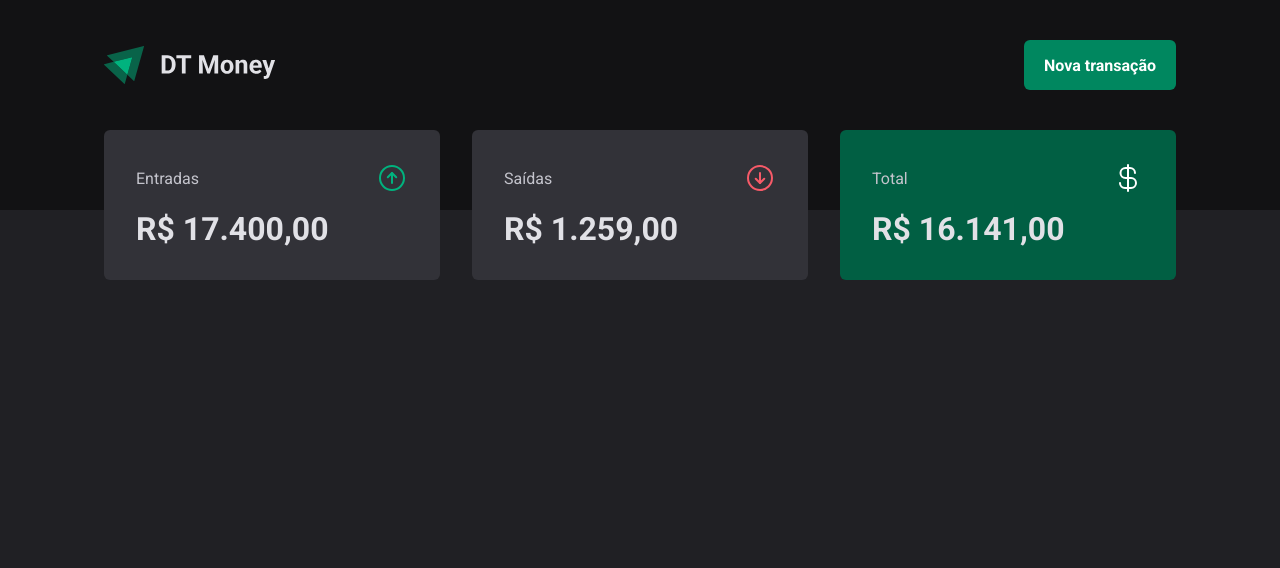
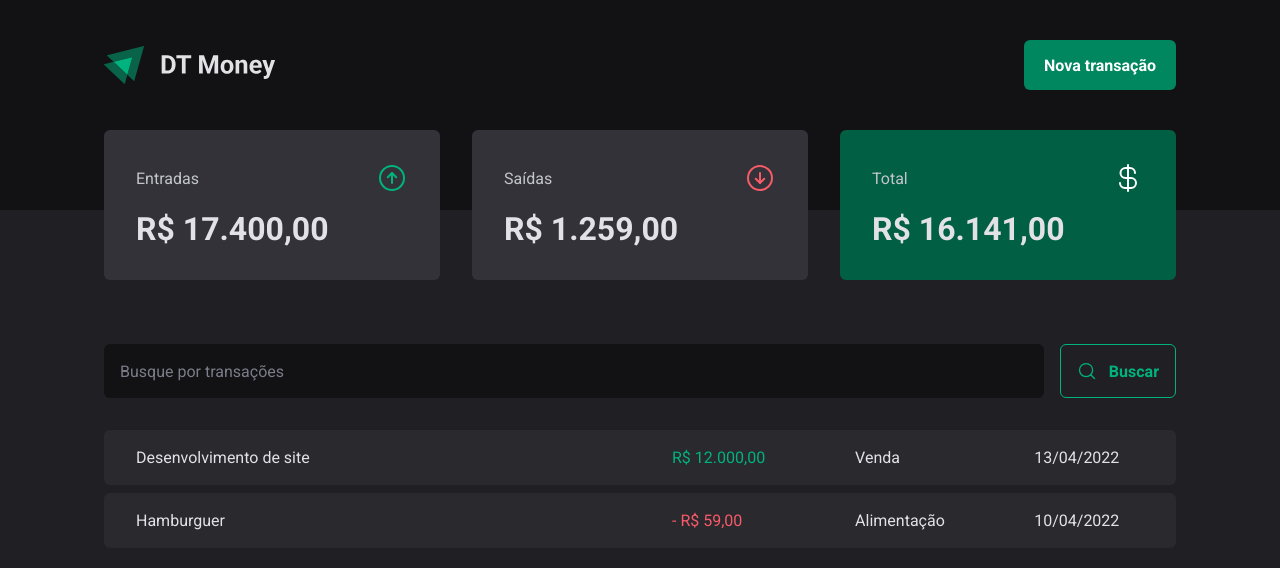
Before and after one commit to Jeffersoncharlles/dtmoney, a React (Vite) app in the folder web/: page / in a window 1280 px wide. Shown: the top 568 px of the page. Built offline with nearby package versions, Linux system fonts and the light colour scheme.

Commit message:
chore:seach form layout create

```diff
--- /dev/null
+++ b/web/src/components/Table/SearchForm/index.tsx
@@ -0,0 +1,18 @@
+import { MagnifyingGlass } from 'phosphor-react';
+import {
+    SearchFormContainer,
+} from './styles';
+
+export const SearchForm = () => {
+
+    return (
+        <SearchFormContainer>
+            <input type="text" placeholder='Busque por transações' />
+            <button type="submit">
+                <MagnifyingGlass size={20} />
+                Buscar
+            </button>
+
+        </SearchFormContainer>
+    );
+}
--- /dev/null
+++ b/web/src/components/Table/SearchForm/styles.ts
@@ -0,0 +1,45 @@
+import styled from 'styled-components';
+
+export const SearchFormContainer = styled.form`
+    display: flex;
+    gap: 1rem;
+
+
+    input {
+        flex:1;
+        border-radius: 6px;
+        border: 0;
+        background: ${props => props.theme['gray-900']};
+        color: ${props => props.theme['gray-300']};
+        padding: 1rem;
+
+        &::placeholder{
+            color: ${props => props.theme['gray-500']};
+        }
+    }
+
+    button{
+        display: flex;
+        align-items: center;
+        gap: 0.75rem;
+
+
+        border:  0;
+        padding: 1rem;
+        cursor: pointer;
+
+        background: transparent;
+        border: 1px solid ${props => props.theme['green-300']};
+        color: ${props => props.theme['green-300']};
+
+        font-weight: bold;
+        border-radius: 6px;
+
+        &:hover{
+            background: ${props => props.theme['green-500']};
+            border: 1px solid ${props => props.theme['green-500']};
+            color: ${props => props.theme.white};
+            transition: background-color .2s, color .2s, border-color .2s;
+        }
+    }
+`;
--- /dev/null
+++ b/web/src/components/Table/index.tsx
@@ -0,0 +1,40 @@
+import { SearchForm } from './SearchForm';
+import {
+    TableContainer,
+    TransactionsTable,
+    PriceHighlight,
+} from './styles';
+
+export const Table = () => {
+
+    return (
+        <TableContainer>
+            <SearchForm />
+            <TransactionsTable>
+                <tbody>
+                    <tr>
+                        <td width="50%">Desenvolvimento de site</td>
+                        <td>
+                            <PriceHighlight variant='income'>
+                                R$ 12.000,00
+                            </PriceHighlight>
+                        </td>
+                        <td>Venda</td>
+                        <td>13/04/2022</td>
+                    </tr>
+                    <tr>
+                        <td width="50%">Hamburguer</td>
+                        <td>
+
+                            <PriceHighlight variant='outcome'>
+                                -  R$ 59,00
+                            </PriceHighlight>
+                        </td>
+                        <td>Alimentação</td>
+                        <td>10/04/2022</td>
+                    </tr>
+                </tbody>
+            </TransactionsTable>
+        </TableContainer>
+    );
+}
--- /dev/null
+++ b/web/src/components/Table/styles.ts
@@ -0,0 +1,57 @@
+import styled from 'styled-components';
+
+export const TableContainer = styled.main`
+    width: min(1120px,100%);
+    /* width: 100%;
+    max-width: 1120px; */
+    margin: 4rem auto 0;
+    padding: 0 1.5rem;
+`;
+
+export const TransactionsTable = styled.table`
+    width: 100%;
+    border-collapse: separate;
+    border-spacing: 0 0.5rem;//0 nas laterais e 0.5 em cima e embaixo
+
+    margin-top: 1.5rem;
+
+    td{
+        padding: 1.125rem 2rem;
+        background: ${props => props.theme['gray-700']};
+
+        &:first-child{
+            border-top-left-radius:6px ;
+            border-bottom-left-radius:6px ;
+        }
+
+        &:last-child{
+            border-top-right-radius:6px ;
+            border-bottom-right-radius:6px ;
+        }
+    }
+
+    /* tr{
+
+        @media (max-width:375px) {
+            display: flex;
+            flex-direction: column;
+            align-items: center;
+            padding: 1.25rem;
+            gap: 0.75rem;
+
+        }
+    } */
+`
+
+
+interface PriceHighlightProps {
+    variant: 'income' | 'outcome';
+}
+
+export const PriceHighlight = styled.span<PriceHighlightProps>`
+
+    color: ${props => props.variant === 'income'
+        ? props.theme['green-300'] : props.theme['red-300']
+    };
+
+`;
--- a/web/src/pages/Home/index.tsx
+++ b/web/src/pages/Home/index.tsx
@@ -1,5 +1,6 @@
 import { Header } from '../../components/Header';
 import { Summary } from '../../components/Summary';
+import { Table } from '../../components/Table';
 import {
     HomeContainer,
 } from './styles';
@@ -10,6 +11,7 @@
         <HomeContainer>
             <Header />
             <Summary />
+            <Table />
 
         </HomeContainer>
     );
```
